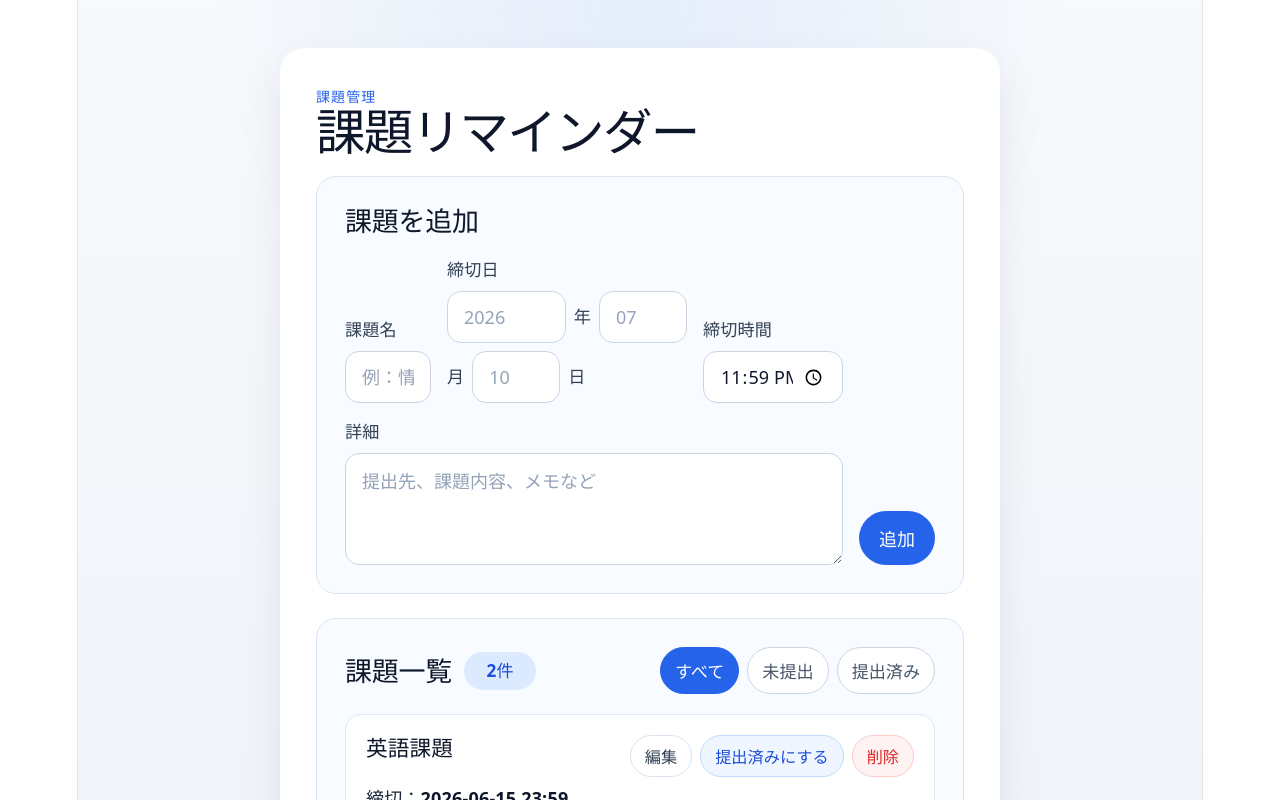
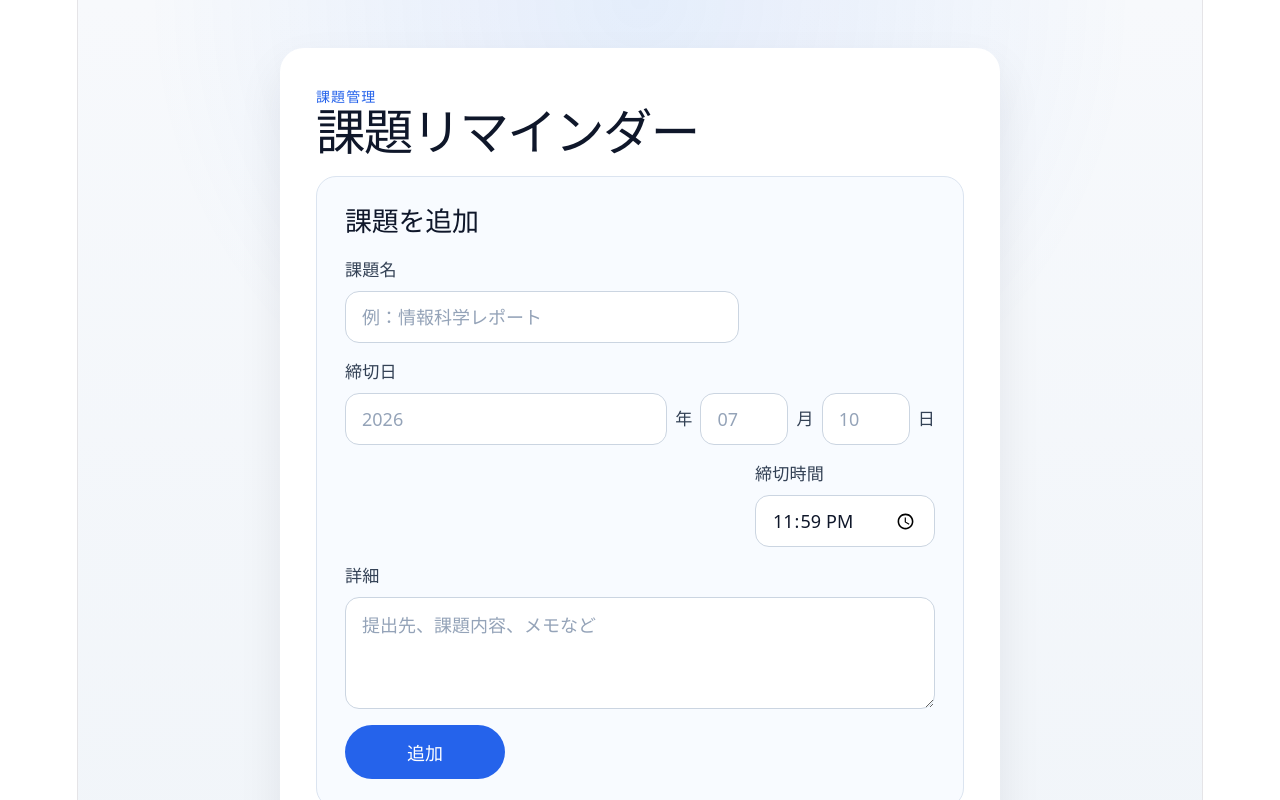
Before and after one commit to sattomio/kadai-reminder, a React (Vite) app: page / in a window 1280 px wide. Shown: the top 800 px of the page. Built offline with nearby package versions, Linux system fonts and the light colour scheme.

Commit message:
Improve task form layout

```diff
--- a/src/App.css
+++ b/src/App.css
@@ -79,7 +79,7 @@
 
 .assignment-form {
   display: grid;
-  grid-template-columns: minmax(0, 1.5fr) minmax(240px, 1.2fr) minmax(140px, 0.8fr) auto;
+  grid-template-columns: minmax(0, 1.6fr) minmax(180px, 0.7fr);
   gap: 16px;
   align-items: end;
 }
@@ -87,6 +87,10 @@
 .form-field {
   display: grid;
   gap: 8px;
+}
+
+.assignment-form > .form-field:first-child {
+  grid-column: 1;
 }
 
 .form-field span {
@@ -178,8 +182,22 @@
   min-width: 0;
 }
 
+.time-field {
+  grid-column: 2;
+}
+
+.assignment-form > .form-field:nth-child(2) {
+  grid-column: 1 / -1;
+}
+
 .detail-field {
-  grid-column: 1 / -2;
+  grid-column: 1 / -1;
+}
+
+.assignment-form-button {
+  grid-column: 1 / -1;
+  justify-self: start;
+  min-width: 160px;
 }
 
 .assignment-form-button {
@@ -617,6 +635,14 @@
     grid-template-columns: 1fr;
   }
 
+  .assignment-form > .form-field:first-child,
+  .time-field,
+  .assignment-form > .form-field:nth-child(2),
+  .detail-field,
+  .assignment-form-button {
+    grid-column: auto;
+  }
+
   .detail-field {
     grid-column: auto;
   }
```
